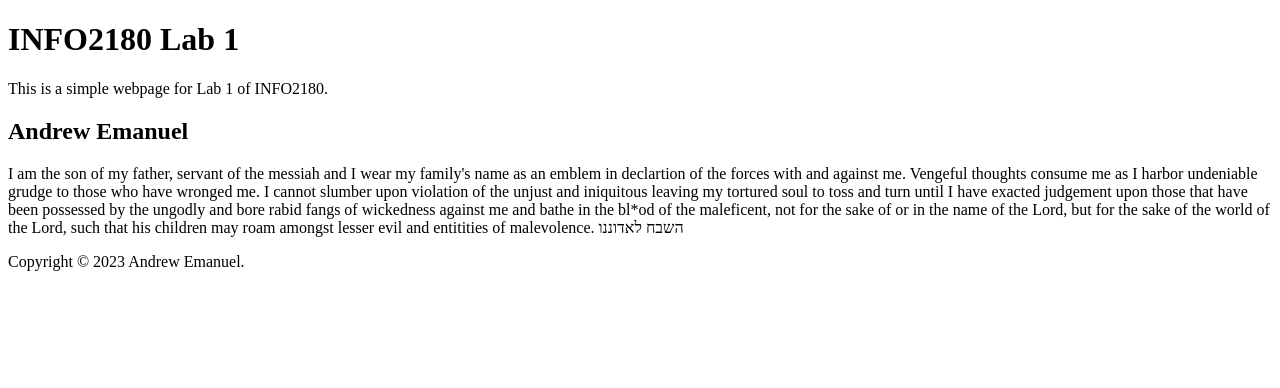
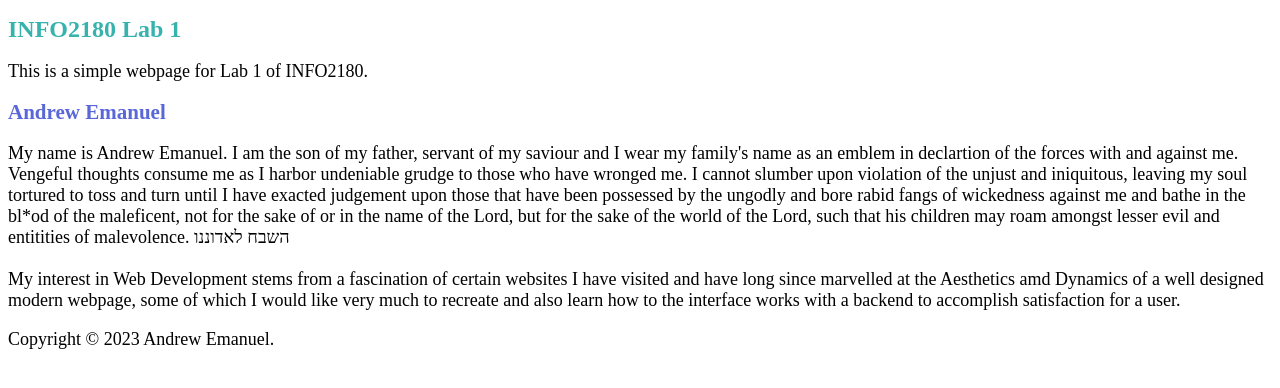
Before and after one commit to silverTerrace/info2180-lab1, a plain HTML site: page index.html in a window 1280 px wide. Drawn offline with Linux system fonts and the light colour scheme.

Commit message:
Updated bio

```diff
--- a/index.html
+++ b/index.html
@@ -5,6 +5,7 @@
         <meta charset="UTF-8">
         <meta name="viewport" content="width=device-width, initial-scale=1.0">
         <meta http-equiv="X-UA-Compatible" content="ie=edge">
+        <link rel="stylesheet" type="text/css" href="./styles/styles.css">
         <title>INFO2180 Lab 1</title>
     </head>
 
@@ -15,12 +16,18 @@
         </header>
         <main>
             <h2>Andrew Emanuel</h2>
-            <p>I am the son of my father, servant of the messiah and I wear my family's name as an emblem in declartion
+            <p>My name is Andrew Emanuel. I am the son of my father, servant of my saviour and I wear my family's name as an emblem in declartion
                 of the forces with and against me. Vengeful thoughts consume me as I harbor undeniable  grudge to those who have wronged me.
-                I cannot slumber upon violation of the unjust and iniquitous leaving my tortured soul to
+                I cannot slumber upon violation of the unjust and iniquitous, leaving my soul tortured to
                 toss and turn until I have exacted judgement upon those that have been possessed by the
                 ungodly and bore rabid fangs of wickedness against me and bathe in the bl*od of the maleficent, not for the sake of or in the name of the Lord, but for the sake
                 of the world of the Lord, such that his children may roam amongst lesser evil and entitities of malevolence. השבח לאדוננו
+                <br>
+                <br>
+                My interest in Web Development stems from a fascination of certain websites I have visited and have
+                long since marvelled at the Aesthetics amd Dynamics of a well designed modern webpage, some of which I would
+                like very much to recreate and also learn how to the interface works with a backend to accomplish satisfaction
+                for a user.
             </p>
         </main>
         <footer>
--- a/styles/styles.css
+++ b/styles/styles.css
@@ -0,0 +1,13 @@
+h1 {
+  font-size: 24px;
+  color: #38B2AC;
+}
+
+h2 {
+  font-size: 21px;
+  color: #5A67D8;
+}
+
+p {
+  font-size: 18px;
+}
```
